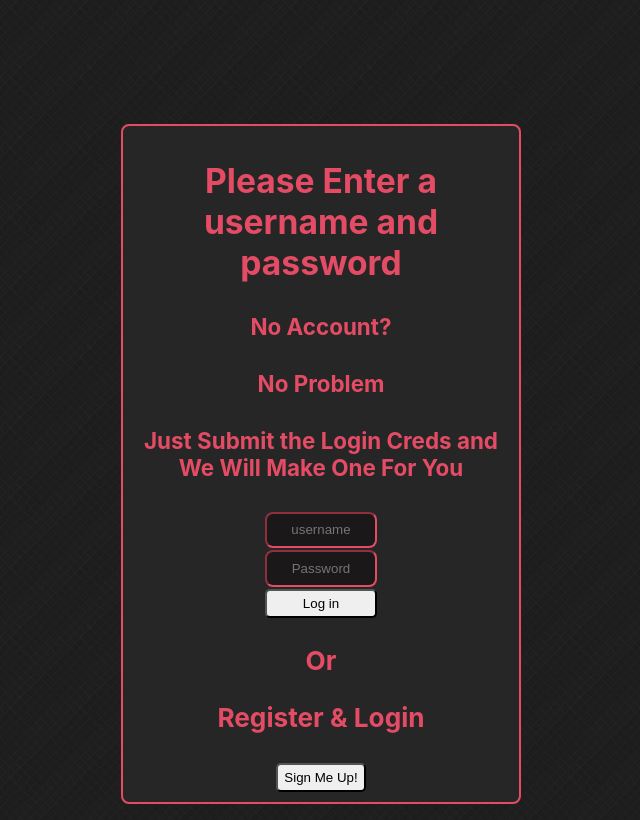
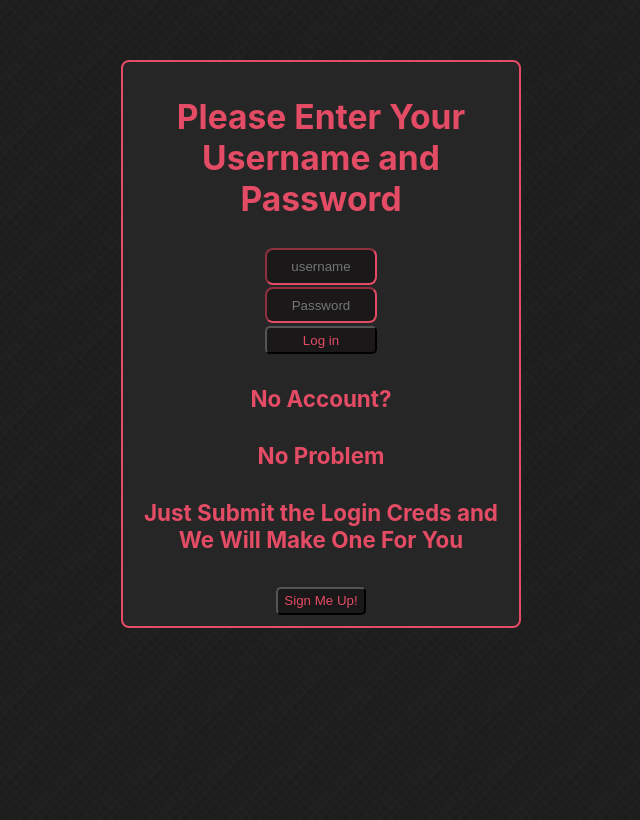
Before and after one commit to lambda-build-gvhm/Front_End, a React (Create React App) app in the folder gvhm/: page /login in a window 1280 px wide. Shown: the part 132-952 px from the top of the page, without its empty margins (319-959 px from the left). Built offline with nearby package versions, Linux system fonts and the light colour scheme.

Commit message:
More styling adjustments on the login page and form.

```diff
--- a/gvhm/src/Authentication/Login.jsx
+++ b/gvhm/src/Authentication/Login.jsx
@@ -24,10 +24,7 @@ const Login = (props) => {
 
     return (
         <div className='login'>
-            <h2>Please Enter a username and password</h2>
-            <h4>No Account?</h4>
-            <h4>No Problem</h4>
-            <h4>Just Submit the Login Creds and We Will Make One For You</h4>
+            <h2>Please Enter Your Username and Password</h2>
             <form onSubmit={(e) => loginRegister(e)} >
                 <input
                     type="text"
@@ -47,8 +44,9 @@ const Login = (props) => {
                 />
                 <button>Log in</button>
             </form>
-            <h3>Or</h3>
-            <h3>Register & Login</h3>
+            <h4>No Account?</h4>
+            <h4>No Problem</h4>
+            <h4>Just Submit the Login Creds and We Will Make One For You</h4>
             <button className='register-button' onClick={e => loginRegister(e)}>Sign Me Up!</button>
         </div>
      );
--- a/gvhm/src/Authentication/auth.css
+++ b/gvhm/src/Authentication/auth.css
@@ -1,11 +1,11 @@
 .login{
-    margin: 20% auto;
+    margin: 15% auto;
     max-width: 30%;
     border-radius: 8px;
     background: rgb(39, 38, 38);
     padding: .5%;
     font-size: 1.4rem;
-    border:2px solid #E44C65;
+    border: 2px solid #E44C65;
     /* text-shadow:
         -1px -1px 1px #E44C65,
         1px -1px 1px #E44C65,
@@ -31,9 +31,14 @@ form input{
 
 button{
     height: 1.8rem;
+    background: rgb(26, 24, 24);
+    color: #E44C65;
+
 }
 button:hover{
     transform: scale(1.1);
-    color:rgb(26, 24, 24);
-    background: #E44C65
+    color:white;
+    background: #E44C65;
+    border-color: rgb(26, 24, 24);
+
 }
```
